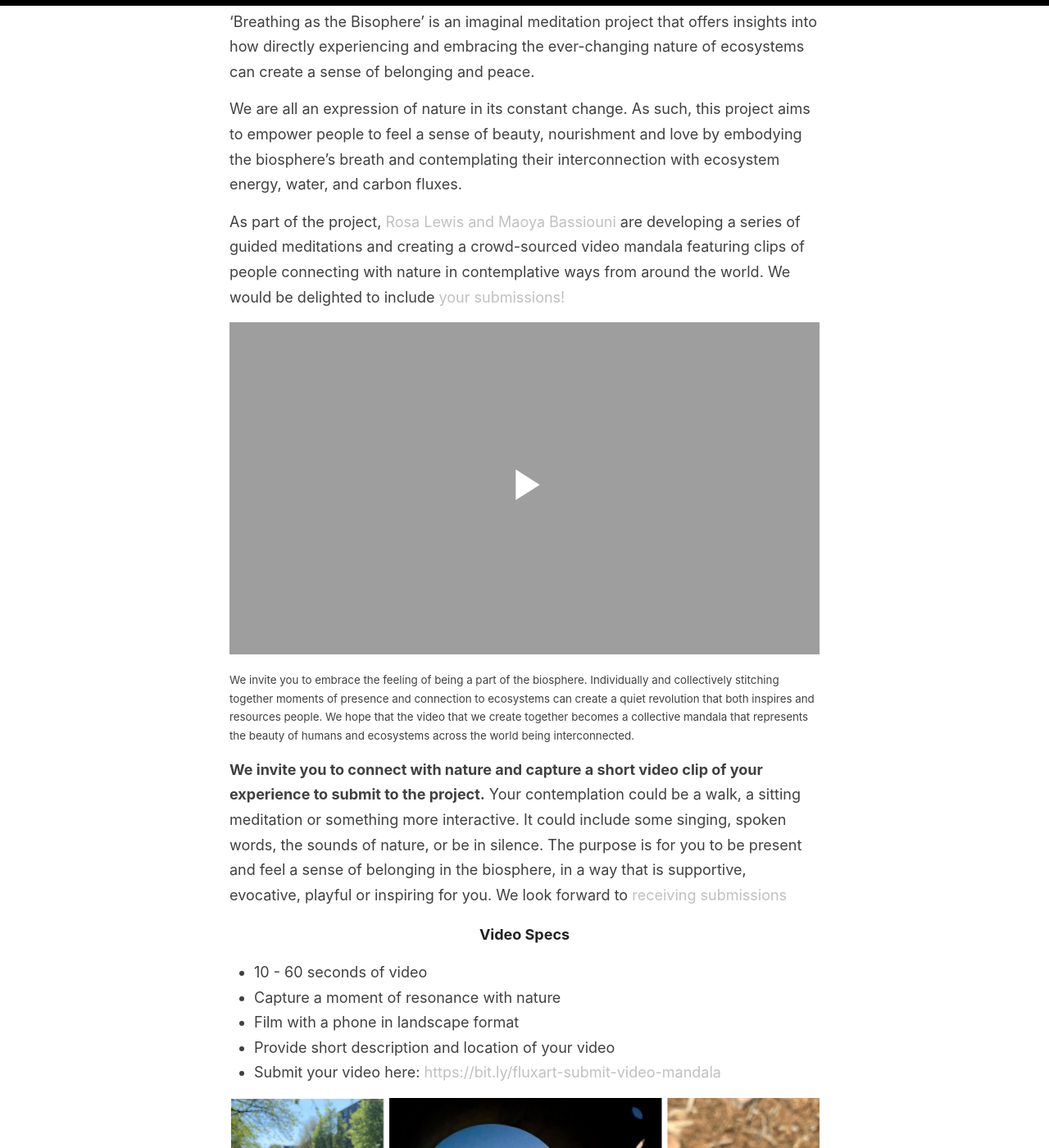
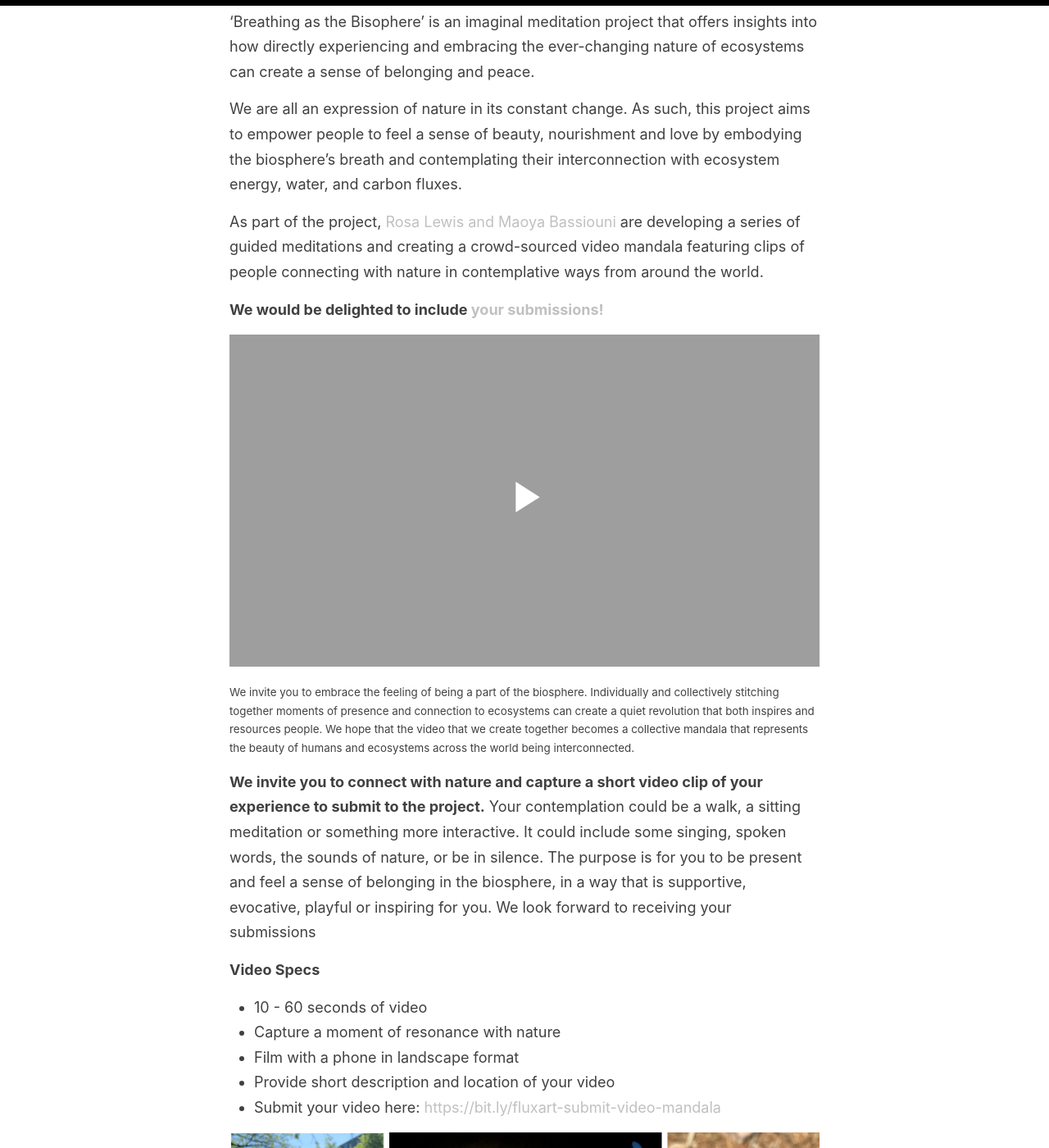
Before and after one commit to fluxnetart/fluxnetart.github.io, a Jekyll site: the page built from _posts/2025-05-18-video-mandala.md, in a window 1280 px wide and 1400 px high, scrolled down 477 px. Shown: the whole window at 82% size. Built offline with Jekyll 4.4.1, drawn with Linux system fonts in a browser that asks for light colours; some of the changed text lies outside the part shown.

Commit message:
Update 2025-05-18-video-mandala.md

```diff
--- a/_posts/2025-05-18-video-mandala.md
+++ b/_posts/2025-05-18-video-mandala.md
@@ -30,7 +30,9 @@
 
 We are all an expression of nature in its constant change. As such, this project aims to empower people to feel a sense of beauty, nourishment and love by embodying the biosphere’s breath and contemplating their interconnection with ecosystem energy, water, and carbon fluxes.
 
-As part of the project, <a href="https://fluxnetart.github.io/Rosa/">Rosa Lewis and Maoya Bassiouni</a> are developing a series of guided meditations and creating a crowd-sourced video mandala featuring clips of people connecting with nature in contemplative ways from around the world. We would be delighted to include <a href = "https://bit.ly/fluxart-submit-video-mandala">your submissions!</a>
+As part of the project, <a href="https://fluxnetart.github.io/Rosa/">Rosa Lewis and Maoya Bassiouni</a> are developing a series of guided meditations and creating a crowd-sourced video mandala featuring clips of people connecting with nature in contemplative ways from around the world.
+
+<b>We would be delighted to include <a href = "https://bit.ly/fluxart-submit-video-mandala">your submissions!</a></b>
 
 <div class="video-container" id="video1">
     <div class="video-thumbnail" style="background-image: url('https://fluxnetart.github.io/images/mandala_examples.png');">
@@ -46,9 +48,9 @@
 </div>
 <figcaption>We invite you to embrace the feeling of being a part of the biosphere. Individually and collectively stitching together moments of presence and connection to ecosystems can create a quiet revolution that both inspires and resources people. We hope that the video that we create together becomes a collective mandala that represents the beauty of humans and ecosystems across the world being interconnected.</figcaption>
 
-<b>We invite you to connect with nature and capture a short video clip of your experience to submit to the project.</b> Your contemplation could be a walk, a sitting meditation or something more interactive. It could include some singing, spoken words, the sounds of nature, or be in silence. The purpose is for you to be present and feel a sense of belonging in the biosphere, in a way that is supportive, evocative, playful or inspiring for you. We look forward to <a href = "https://bit.ly/fluxart-submit-video-mandala">receiving submissions</a>
+<b>We invite you to connect with nature and capture a short video clip of your experience to submit to the project.</b> Your contemplation could be a walk, a sitting meditation or something more interactive. It could include some singing, spoken words, the sounds of nature, or be in silence. The purpose is for you to be present and feel a sense of belonging in the biosphere, in a way that is supportive, evocative, playful or inspiring for you. We look forward to receiving your submissions
 
-<h4>Video Specs</h4>
+<b>Video Specs</b>
 
 * 10 - 60 seconds of video
 * Capture a moment of resonance with nature
@@ -56,19 +58,24 @@
 * Provide short description and location of your video
 * Submit your video here: <a href = "https://bit.ly/fluxart-submit-video-mandala">https://bit.ly/fluxart-submit-video-mandala</a>
 
+<p></p>
+
 <figure>
   <img src="https://fluxnetart.github.io/images/nature_moment_1.png">
-  <figcaption>A moment of connecting to nature in Central Amsterdam, in the Sun Tunnels, Utah, and at the Flatirons, Colorado. </figcaption>
+  <figcaption>A moment of connecting to nature in Central Amsterdam, in the Sun Tunnels, Utah, and at the Flatirons, Colorado. “<i>There are many ways of understanding what reality is and some ways of experiencing the Universe have the potential to open up both more aliveness and more peace. Experiencing yourself as an intrinsic part of the unfolding Universe, and feeling the benevolence and beauty in that unfolding, is a way of feeling nourished and supported, while also expanding your remit of care towards the worlds and others.” </i> – <a href="https://fluxnetart.github.io/Rosa/">Rosa Lewis</a></figcaption>
 </figure>
-
-“<i>There are many ways of understanding what reality is and some ways of experiencing the Universe have the potential to open up both more aliveness and more peace. Experiencing yourself as an intrinsic part of the unfolding Universe, and feeling the benevolence and beauty in that unfolding, is a way of feeling nourished and supported, while also expanding your remit of care towards the worlds and others.” </i> – <a href="https://fluxnetart.github.io/Rosa/">Rosa Lewis</a>
 
 <b>Try this short relfection exercise to feel the full emotional range of your experience. </b>
 We invite you to tune into the vastness of nature and its capacity to meet you in any form of expression in the present moment. Meeting and being met by nature in its constant state of flux opens up the possibility for a deep sense of resonance and radical acceptance, where the full range of experience can flow more freely.
 
-You can either do this reflection exercise while you are out in nature or imagine a specific moment in time when you have felt most connected to nature.
+You can do this reflection exercise while you are out in nature or imagine a specific moment in time when you have felt most connected to nature.
 
 1. Set a timer for 2 mins, then write a list of all the best things you feel from this connection to nature. Don’t filter, just let it flow. The timer is to help you avoid overthinking.
 2. Set another two minute timer, this time list some emotions or experiences that feel like they are usually hard for you to feel or acknowledge. These could be any type of thoughts, energies or emotions. They could be positive or negative. Again, don’t overthink, just let it all flow.
 3. Feel into the vastness and beauty of the nature that you are connected to. Notice the ways that the ecosystem around you is always in an exchange of giving and receiving and a constant state of flux. Imagine that nature is there to support you with the thing you find challenging. What would it offer to you to allow things to flow more freely and lovingly?
 4. Set a final two minute timer. Describe what you think the Universe is and how you fit into it. There is no right or wrong answer, just let yourself express what feels most resonant to you in this moment.
+
+<audio controls>
+  <source src="https://docs.google.com/uc?export=download&id=1_0MHKjO3FScNxgrpig8GZoz6P1-uZKzl" type="audio/mpeg">
+  Your browser does not support the audio element.
+</audio>
```
